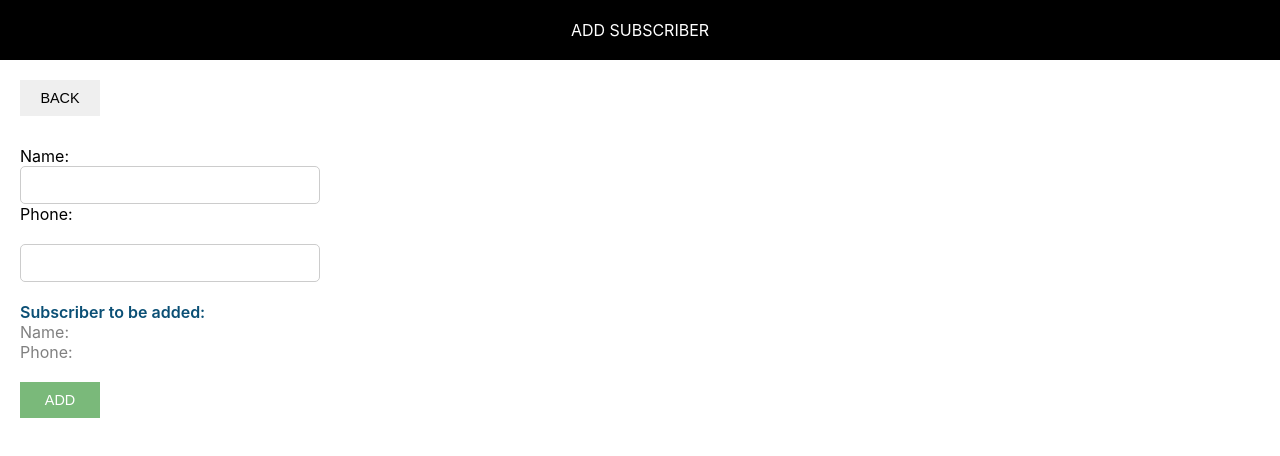
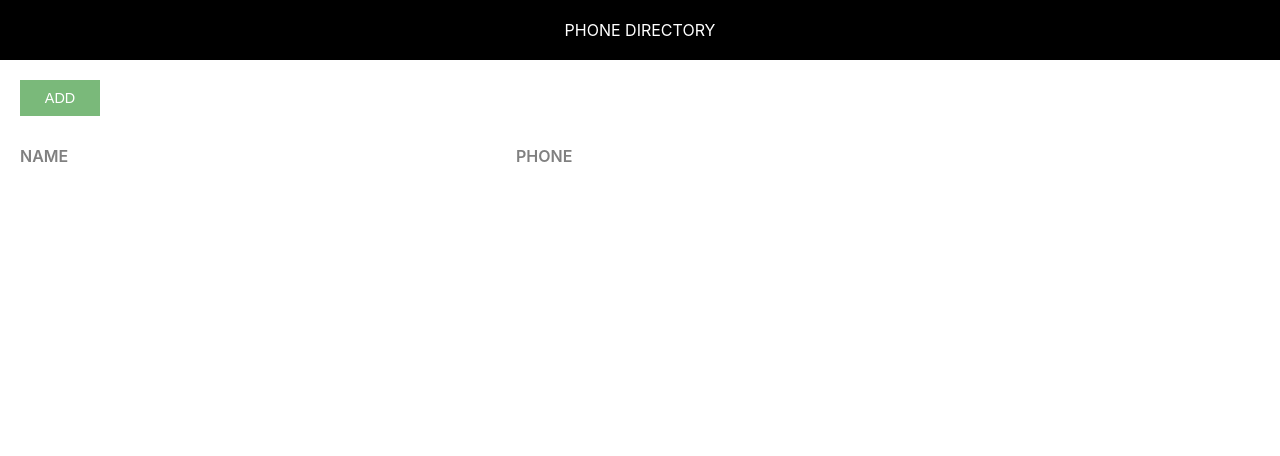
Before and after one commit to nathsagar96/phone-directory, a React (Create React App) app: page / in a window 1280 px wide. Shown: the top 456 px of the page. Built offline with nearby package versions, Linux system fonts and the light colour scheme.

Commit message:
Added state in ‘AddSubscriber’ and ‘App’ components

```diff
--- a/src/AddSubscriber.js
+++ b/src/AddSubscriber.js
@@ -1,8 +1,27 @@
-import React from 'react';
+import React, { Component } from 'react';
 import Header from './Header';
 import './AddSubscriber.css';
 
-function AddSubscriber() {
+class AddSubscriber extends Component {
+
+  constructor() {
+    super();
+    this.state = {
+      id: 0,
+      name: '',
+      phone: ''
+    }
+  }
+
+  inputChangedHandler = (e) => {
+    const state = this.state;
+    state[e.target.name] = e.target.value;
+    this.setState(state);
+    console.log(this.state);
+  }
+
+  render() {
+    const { name, phone } = this.state;
     return (
       <div>
         <Header heading='Add Subscriber' />
@@ -11,24 +30,25 @@
           <form className='subscriber-form'>
             <label htmlFor='name' className='label-contol'>Name: </label>
             <br />
-          <input id='name' type='text' className='input-control' name='name' />
+            <input id='name' type='text' className='input-control' name='name' onChange={this.inputChangedHandler} />
             <br />
             <label htmlFor='phone' className='label-contol'>Phone: </label>
             <br /> <br />
-          <input id='phone' type='text' className='input-control' name='phone' />
+            <input id='phone' type='text' className='input-control' name='phone' onChange={this.inputChangedHandler} />
             <br /> <br />
             <div className='subscriber-info-container'>
               <span className='subscriber-to-add-heading'>Subscriber to be added: </span>
               <br />
-            <span className='subscriber-info'>Name: </span>
+              <span className='subscriber-info'>Name: {name} </span>
               <br />
-            <span className='subscriber-info'>Phone: </span>
+              <span className='subscriber-info'>Phone: {phone}</span>
             </div>
             <button type='submit' className='custom-btn add-btn'>Add</button>
           </form>
         </div>
-    </div>
+      </div >
     );
+  }
 }
 
 export default AddSubscriber;
--- a/src/App.js
+++ b/src/App.js
@@ -1,21 +1,17 @@
-import React from 'react';
+import React, { Component } from 'react';
 import Header from './Header';
 import './App.css';
 
-function App() {
-  let subscribers = [
-    {
-      id: 1,
-      name: 'Sagar',
-      phone: '888888888'
-    },
-    {
-      id: 1,
-      name: 'Bhavana',
-      phone: '999999999'
+class App extends Component {
+
+  constructor() {
+    super();
+    this.state = {
+      subscriberList: []
     }
-  ];
+  }
 
+  render() {
     return (
       <div>
         <Header heading='phone directory' />
@@ -28,7 +24,7 @@
           </div>
 
           {
-          subscribers.map(
+            this.state.subscriberList.map(
               (subscriber) => {
                 return (
                   <div key={subscriber.id} className='grid-container'>
@@ -47,5 +43,6 @@
       </div>
     );
   }
+}
 
 export default App;
--- a/src/Header.js
+++ b/src/Header.js
@@ -1,7 +1,7 @@
 import React from 'react';
 import './Header.css';
 
-function Header(props) {
+const Header = function (props) {
   return (
     <div className='header'>
       {props.heading}
--- a/src/index.js
+++ b/src/index.js
@@ -1,13 +1,13 @@
 import React from 'react';
 import ReactDOM from 'react-dom';
 import './index.css';
-import AddSubscriber from './AddSubscriber';
 import './common/common.css';
 import * as serviceWorker from './serviceWorker';
+import App from './App';
 
 ReactDOM.render(
   <React.StrictMode>
-    <AddSubscriber />
+    <App />
   </React.StrictMode>,
   document.getElementById('root')
 );
```
Lines whose indentation alone changed are shown as unchanged.
